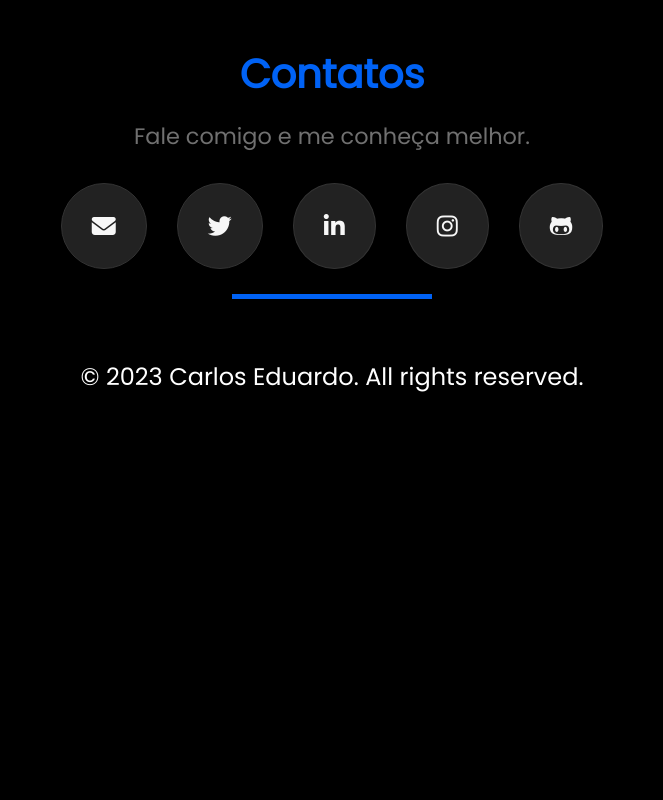
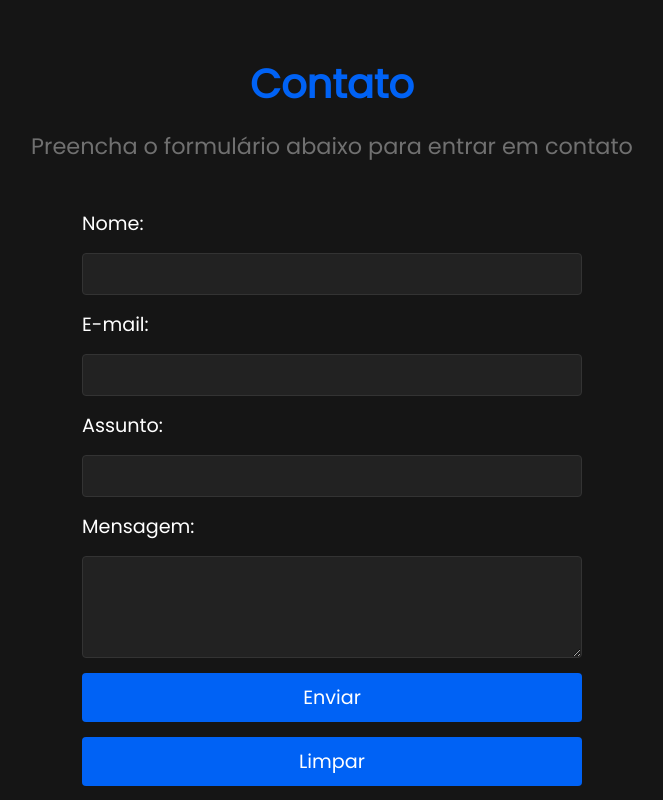
Before and after one commit to ceduardoferreira/my-site, a plain HTML site: page index.html in a window 1280 px wide. Shown: the part 4520-5320 px from the top of the page, without its empty margins (308-971 px from the left). Before the commit the page ends 5034 px from the top, so only its background shows below. Drawn offline with Linux system fonts and the light colour scheme.

Commit message:
feat: adiciona formulario de contato

```diff
--- a/index.html
+++ b/index.html
@@ -263,6 +263,30 @@
         </div>
         <a href="https://www.linkedin.com/in/carlos-eduardo-ferreira-a50b63230/" target="_blank">Veja mais no LinkedIn</a>
     </section>
+    <section class="contato" id="menu-contato3">
+        <div class="sobre_titulo">
+            <h1>Contato</h1>
+            <p>Preencha o formulário abaixo para entrar em contato</p>
+        </div>
+        <form id="formContato">
+            <label for="nome">Nome:</label>
+            <input type="text" id="nome" name="nome" required>
+
+            <label for="email">E-mail:</label>
+            <input type="email" id="email" name="email" required>
+
+            <label for="assunto">Assunto:</label>
+            <input type="text" id="assunto" name="assunto" required>
+
+            <label for="mensagem">Mensagem:</label>
+            <textarea id="mensagem" name="mensagem" rows="4" required></textarea>
+
+            <button type="submit">Enviar</button>
+            <button type="reset">Limpar</button>
+        </form>
+        <p id="formFeedback"></p>
+    </section>
+
 
     <footer>
         <div class="sobre_titulo" id="menu-contato3">
--- a/script.js
+++ b/script.js
@@ -145,6 +145,32 @@ function showLista(lista, buttom = "all"){
     }
 }
 
+document.getElementById('formContato').addEventListener('submit', function(event) {
+    event.preventDefault();
+
+    const nome = document.getElementById('nome').value.trim();
+    const email = document.getElementById('email').value.trim();
+    const assunto = document.getElementById('assunto').value.trim();
+    const mensagem = document.getElementById('mensagem').value.trim();
+    const feedback = document.getElementById('formFeedback');
+
+    if (nome === "" || email === "" || assunto === "" || mensagem === "") {
+        feedback.textContent = "Por favor, preencha todos os campos.";
+    } else if (!validateEmail(email)) {
+        feedback.textContent = "Por favor, insira um e-mail válido.";
+    } else {
+        feedback.textContent = "Formulário enviado com sucesso!";
+        feedback.style.color = "#0f0";
+        // Aqui você pode adicionar lógica para enviar os dados para o servidor, se necessário.
+    }
+});
+
+function validateEmail(email) {
+    const re = /^[a-zA-Z0-9._-]+@[a-zA-Z0-9.-]+\.[a-zA-Z]{2,6}$/;
+    return re.test(String(email).toLowerCase());
+}
+
+
 buttonGeral.forEach((item)=>{
     item.addEventListener('click', (e)=>{
         let currentButton = e.target;
--- a/style.css
+++ b/style.css
@@ -826,6 +826,56 @@ main .sobre{
     }
 }
 
+.contato {
+    padding: 40px;
+    background-color: #151515;
+    color: white;
+    display: flex;
+    flex-direction: column;
+    align-items: center;
+}
+
+.contato form {
+    display: flex;
+    flex-direction: column;
+    gap: 15px;
+    width: 100%;
+    max-width: 500px;
+}
+
+.contato label {
+    font-size: 1.2rem;
+}
+
+.contato input, .contato textarea {
+    padding: 10px;
+    border: 1px solid #333;
+    border-radius: 4px;
+    background-color: #222;
+    color: white;
+}
+
+.contato button {
+    padding: 10px 20px;
+    border: none;
+    border-radius: 4px;
+    background-color: #0062f5;
+    color: white;
+    font-size: 1.2rem;
+    cursor: pointer;
+}
+
+.contato button:hover {
+    background-color: #004bbd;
+}
+
+#formFeedback {
+    margin-top: 20px;
+    font-size: 1.2rem;
+    color: #f00;
+}
+
+
 
 /* footer */
 
```
